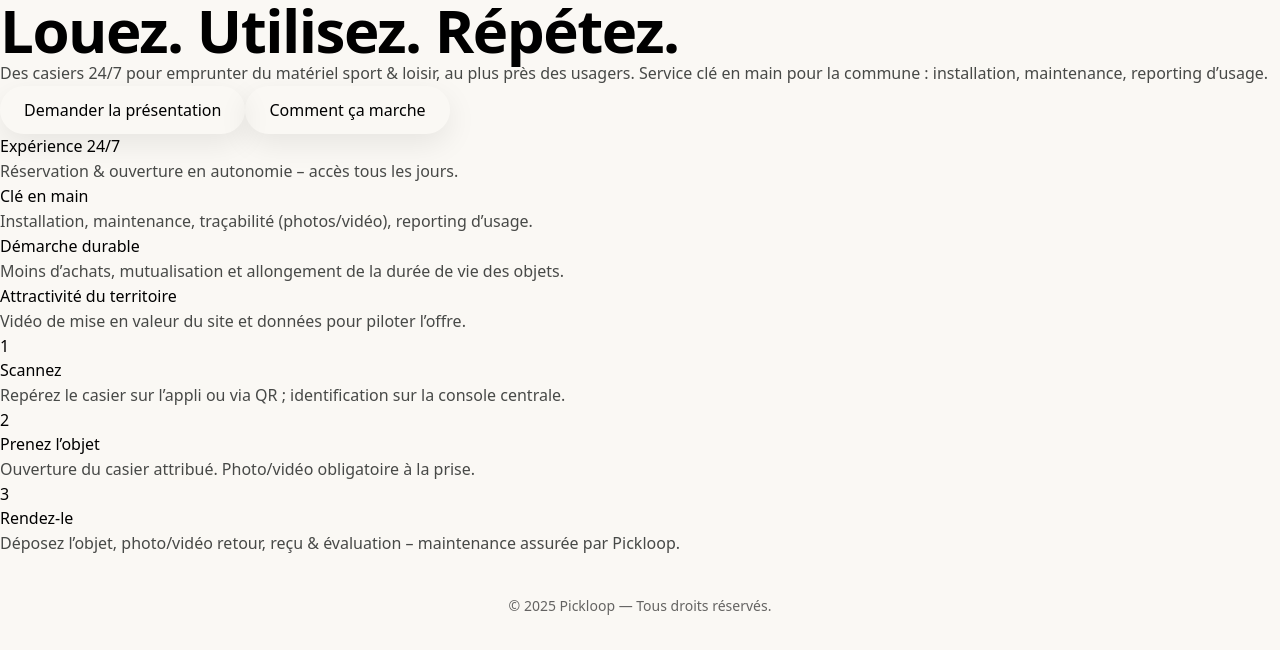
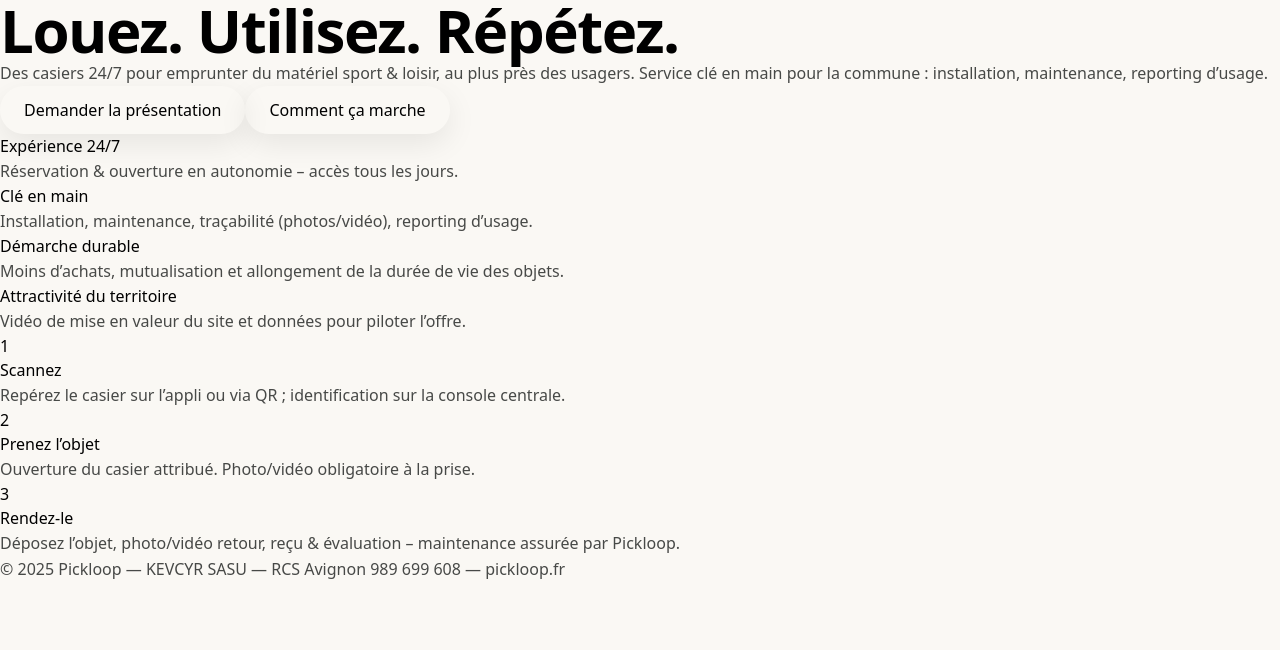
Before and after one commit to cyrcop/pickloop-site, a Next.js app: page / in a window 1280 px wide. Shown: the top 650 px of the page. Built offline with nearby package versions, Linux system fonts and the light colour scheme; no server answers.

Commit message:
Update Footer.tsx

```diff
--- a/components/Footer.tsx
+++ b/components/Footer.tsx
@@ -1,7 +1,7 @@
 export default function Footer() {
   return (
-    <footer className="border-top border-black/5 py-10 text-center text-sm text-black/60">
-      <div className="container">© {new Date().getFullYear()} Pickloop — Tous droits réservés.</div>
+    <footer className="footer" id="contact">
+      <p>© {new Date().getFullYear()} Pickloop — KEVCYR SASU — RCS Avignon 989 699 608 — pickloop.fr</p>
     </footer>
   );
 }
```
